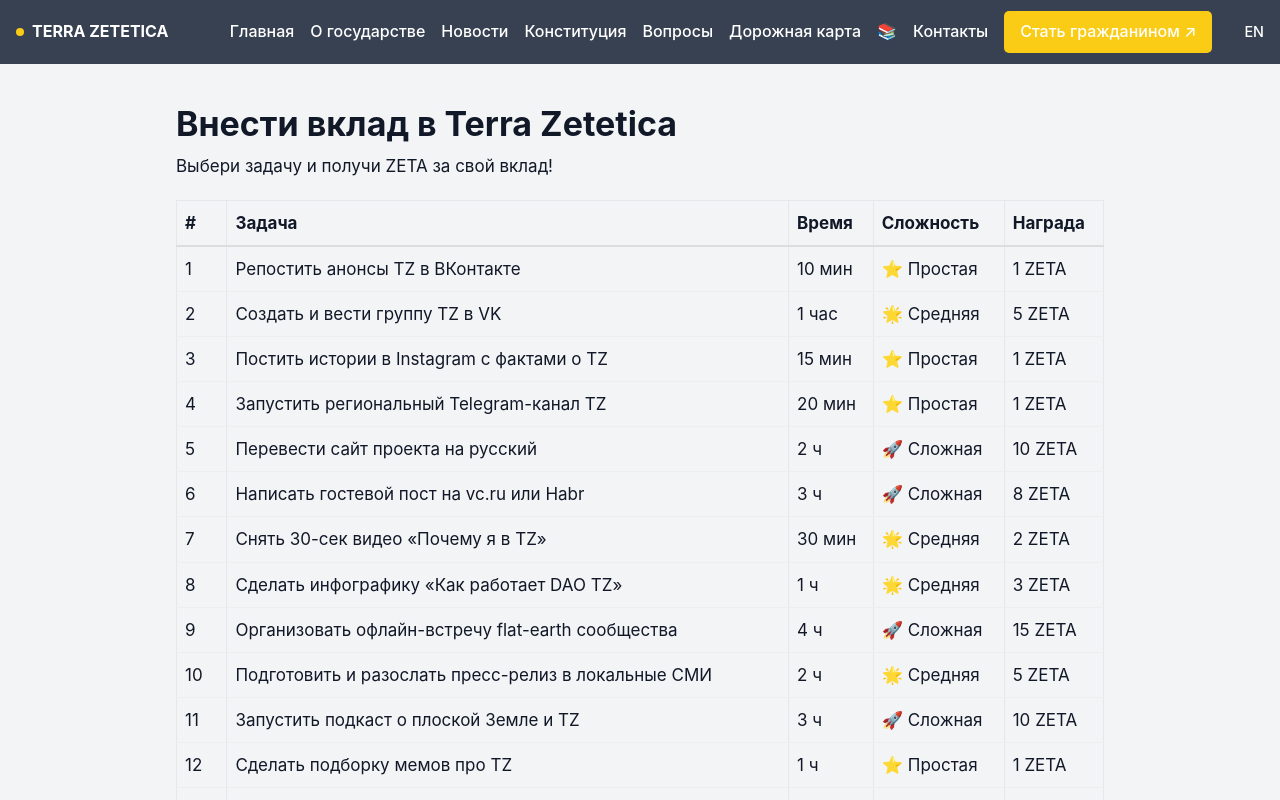
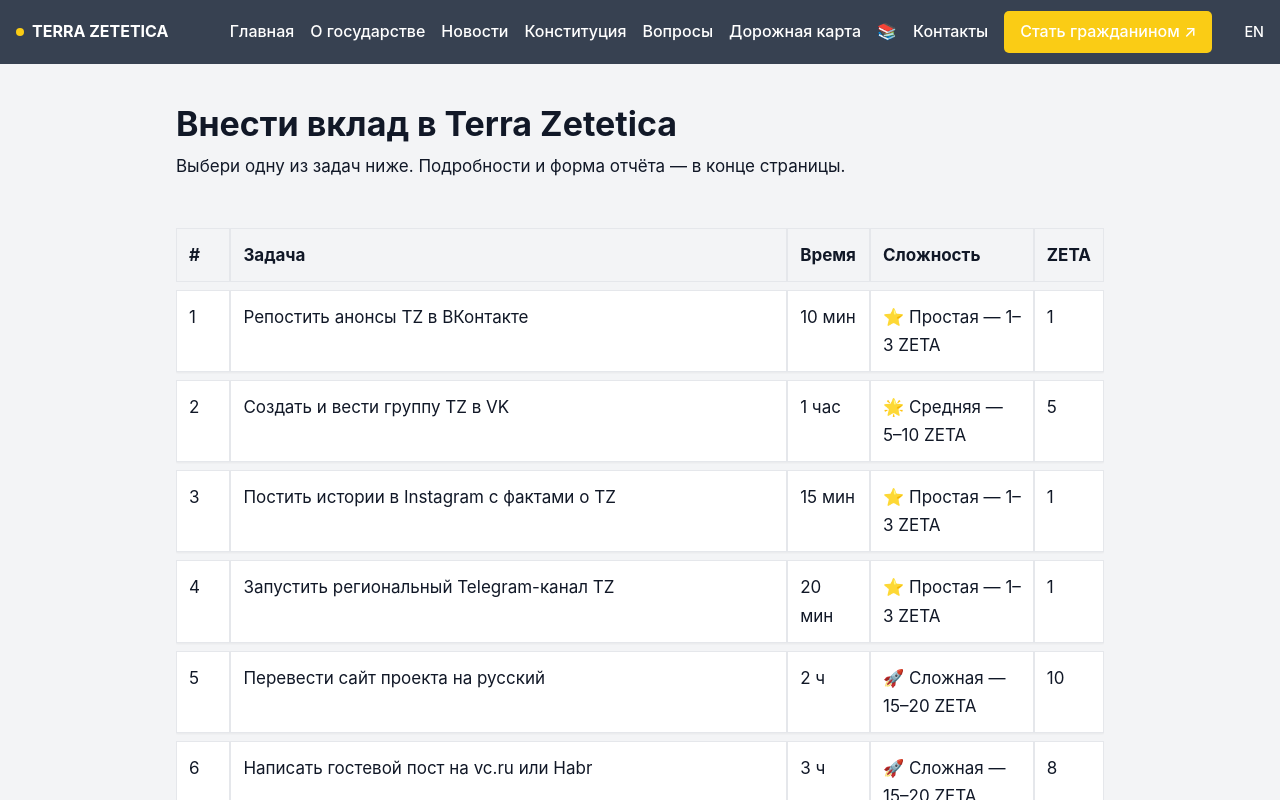
Before and after one commit to kardinalmarkov/terra-zetetica, a Next.js app: page /help-us in a window 1280 px wide. Shown: the top 800 px of the page. Built offline with nearby package versions, Linux system fonts and the light colour scheme.

Commit message:
Update help-us.js

```diff
--- a/pages/help-us.js
+++ b/pages/help-us.js
@@ -2,9 +2,9 @@
 import Head from 'next/head'
 
 const complexityLabels = {
-  simple: { label: '⭐ Простая', zeta: '1–3 ZETA' },
-  medium: { label: '🌟 Средняя', zeta: '5–10 ZETA' },
-  hard:   { label: '🚀 Сложная', zeta: '15–20 ZETA' },
+  simple: '⭐ Простая — 1–3 ZETA',
+  medium: '🌟 Средняя — 5–10 ZETA',
+  hard: '🚀 Сложная — 15–20 ZETA',
 };
 
 const tasks = [
@@ -119,53 +119,57 @@
 
       <main className="wrapper" style={{ maxWidth: 960, margin: '0 auto', padding: '2rem 1rem' }}>
         <h1>Внести вклад в Terra Zetetica</h1>
-        <p>Выбери задачу и получи ZETA за свой вклад!</p>
+        <p>Выбери одну из задач ниже. Подробности и форма отчёта — в конце страницы.</p>
 
-        <table style={{ width: '100%', borderCollapse: 'collapse', marginTop: '1rem' }}>
+        <section style={{ overflowX: 'auto', marginTop: '1.5rem' }}>
+          <table style={{ width: '100%', minWidth: 600, borderCollapse: 'separate', borderSpacing: '0 8px' }}>
             <thead>
-            <tr>
-              {['#', 'Задача', 'Время', 'Сложность', 'Награда'].map(h => (
-                <th key={h} style={{ textAlign: 'left', padding: '8px', borderBottom: '2px solid #ddd' }}>
-                  {h}
-                </th>
-              ))}
+              <tr style={{ background: '#f0f0f0' }}>
+                <th style={{ padding: '12px', textAlign: 'left' }}>#</th>
+                <th style={{ padding: '12px', textAlign: 'left', width: '60%' }}>Задача</th>
+                <th style={{ padding: '12px', textAlign: 'left' }}>Время</th>
+                <th style={{ padding: '12px', textAlign: 'left' }}>Сложность</th>
+                <th style={{ padding: '12px', textAlign: 'left' }}>ZETA</th>
               </tr>
             </thead>
             <tbody>
               {tasks.map(task => (
-              <tr key={task.id}>
-                <td style={{ padding: '8px', borderBottom: '1px solid #eee' }}>{task.id}</td>
-                <td style={{ padding: '8px', borderBottom: '1px solid #eee' }}>{task.text}</td>
-                <td style={{ padding: '8px', borderBottom: '1px solid #eee' }}>{task.time}</td>
-                <td style={{ padding: '8px', borderBottom: '1px solid #eee' }}>
-                  {complexityLabels[task.complexity].label}
-                </td>
-                <td style={{ padding: '8px', borderBottom: '1px solid #eee' }}>{task.zeta} ZETA</td>
+                <tr key={task.id} style={{ background: '#fff', boxShadow: '0 1px 2px rgba(0,0,0,0.05)' }}>
+                  <td style={{ padding: '12px' }}>{task.id}</td>
+                  <td style={{ padding: '12px' }}>{task.text}</td>
+                  <td style={{ padding: '12px' }}>{task.time}</td>
+                  <td style={{ padding: '12px' }}>{complexityLabels[task.complexity]}</td>
+                  <td style={{ padding: '12px' }}>{task.zeta}</td>
                 </tr>
               ))}
             </tbody>
           </table>
+        </section>
 
-        <h2 style={{ marginTop: '2rem' }}>Легенда по сложности</h2>
-        <ul>
-          {Object.values(complexityLabels).map(({ label, zeta }) => (
-            <li key={label}>{label} — {zeta}</li>
-          ))}
+        <aside style={{ marginTop: '2rem', padding: '1rem', background: '#f9f9f9', borderRadius: 4 }}>
+          <h2>Легенда по сложности</h2>
+          <ul style={{ margin: 0, paddingLeft: '1.25rem' }}>
+            <li>⭐ Простая — 1–3 ZETA</li>
+            <li>🌟 Средняя — 5–10 ZETA</li>
+            <li>🚀 Сложная — 15–20 ZETA</li>
           </ul>
+        </aside>
 
-        <section style={{ marginTop: '3rem', padding: '2rem', background: '#f9f9f9', borderRadius: 8 }}>
+        <section style={{ marginTop: '3rem', padding: '2rem', background: '#e8f5e9', borderRadius: 8 }}>
           <h2>📬 Отчёт о выполненной задаче</h2>
-          <p>Укажи свой Telegram-ID, номер задания и ссылки на подготовленные материалы. Мы проверим и начислим ZETA.</p>
+          <p>После выполнения отправь свой Telegram-ID, номера задач и материалы через форму:</p>
           <form
-            action="https://formspree.io/f/mbloweze"
+            action="https://formspree.io/f/твой_формспри_ид"
             method="POST"
-            style={{ display: 'flex', flexDirection: 'column', gap: '1rem', maxWidth: 600 }}
+            style={{ display: 'grid', gridTemplateColumns: '1fr', gap: '1rem', maxWidth: 600 }}
           >
-            <input type="text" name="telegram_id" placeholder="Telegram-ID (число)" required style={{ padding:'0.75rem' }}/>
-            <input type="text" name="task_ids" placeholder="Номера заданий (через запятую)" required style={{ padding:'0.75rem' }}/>
-            <input type="url"  name="links" placeholder="Ссылки на материалы" required style={{ padding:'0.75rem' }}/>
-            <input type="url"  name="file_link" placeholder="Ссылка на Google Drive/Dropbox (если есть)" style={{ padding:'0.75rem' }}/>
-            <button type="submit" className="btn primary" style={{ maxWidth:200 }}>Отправить отчёт</button>
+            <input type="text" name="telegram_id" placeholder="Telegram-ID (число)" required style={{ padding:'0.75rem' }} />
+            <input type="text" name="task_ids" placeholder="Номера задач (через запятую)" required style={{ padding:'0.75rem' }} />
+            <input type="url" name="links" placeholder="Ссылки на материалы" required style={{ padding:'0.75rem' }} />
+            <input type="url" name="file_link" placeholder="Ссылка на Google Drive/Dropbox" style={{ padding:'0.75rem' }} />
+            <button type="submit" className="btn primary" style={{ justifySelf: 'start', padding: '0.75rem 1.5rem' }}>
+              Отправить отчёт
+            </button>
           </form>
         </section>
       </main>
```
Lines whose indentation alone changed are shown as unchanged.
